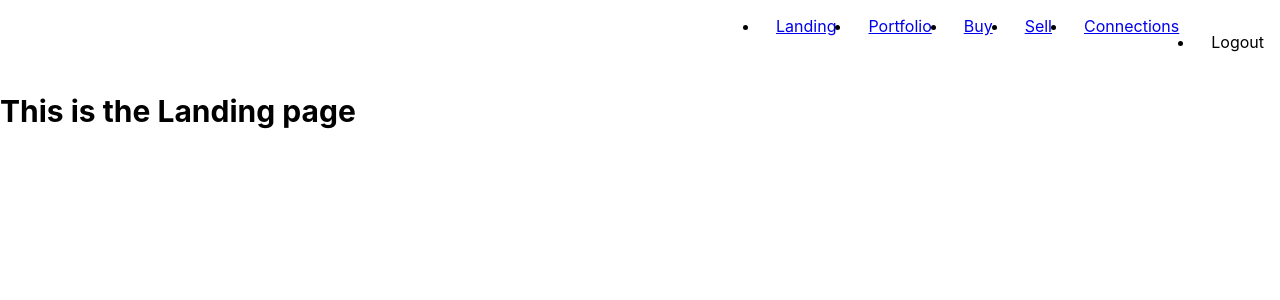
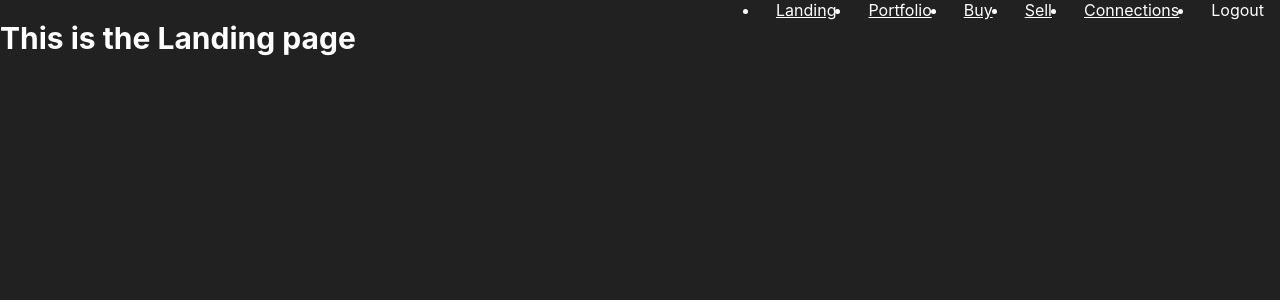
Before and after one commit to OtterlyFaeRae/Final-Project-Front-End, a React (Create React App) app in the folder trading-app/: page / in a window 1280 px wide. Shown: the top 300 px of the page. Built offline with nearby package versions, Linux system fonts and the light colour scheme; no server answers.

Commit message:
global styling and background colour added

```diff
--- a/trading-app/src/App.css
+++ b/trading-app/src/App.css
@@ -1,3 +1,7 @@
+
+body {
+  background-color: black;
+}
 
 /* * {
   margin: 0;
--- a/trading-app/src/App.js
+++ b/trading-app/src/App.js
@@ -48,7 +48,7 @@ function App() {
 	// main render component
 	return (
 		<BrowserRouter>
-
+      	<GlobalStyle/>
 			<Routes>
 				<Route path="/login" element={
 				<Login
@@ -160,9 +160,13 @@ const GlobalStyle = createGlobalStyle`
     box-sizing: border-box;
     padding: 0;
     margin: 0;
-    margin: 0;
     font-family: -apple-system, BlinkMacSystemFont, 'Segoe UI', 'Roboto', 'Oxygen',
       'Ubuntu', 'Cantarell', 'Fira Sans', 'Droid Sans', 'Helvetica Neue',
       sans-serif;
+	background-color: #212121;
+	color: white;
+
+	// dev tool
+	/* outline: limegreen 1px solid; */
   }
 `;
```
